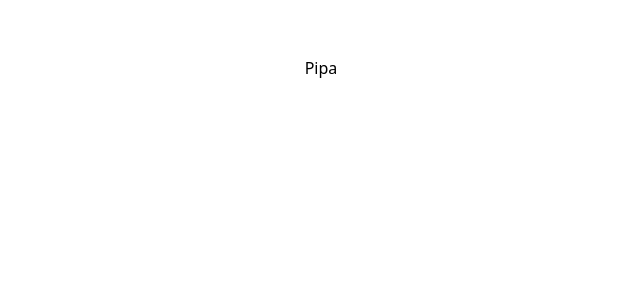
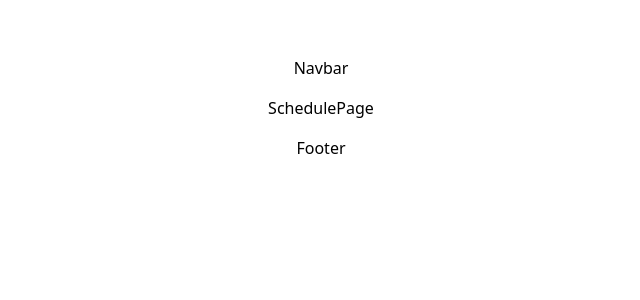
Before and after one commit to Jaro111/gym_tracker_FE, a React (Vite) app: page /schedulePage in a window 1280 px wide. Shown: the top 300 px of the page, without its empty margins (319-959 px from the left). Built offline with nearby package versions, Linux system fonts and the light colour scheme.

Commit message:
chore: routes working

```diff
--- a/package.json
+++ b/package.json
@@ -11,7 +11,8 @@
   },
   "dependencies": {
     "react": "^19.0.0",
-    "react-dom": "^19.0.0"
+    "react-dom": "^19.0.0",
+    "react-router-dom": "^7.4.0"
   },
   "devDependencies": {
     "@eslint/js": "^9.21.0",
--- a/src/App.jsx
+++ b/src/App.jsx
@@ -1,14 +1,25 @@
 import { BrowserRouter, Route, Routes } from "react-router-dom";
 import { useState } from "react";
+import { Navbar } from "./pages/Navbar";
+import { CalendarPage } from "./pages/CalendarPage";
+import { WeekPlanPage } from "./pages/WeekPlanPage";
+import { TrainingPage } from "./pages/TrainingPage";
+import { SchedulePage } from "./pages/SchedulePage";
+import { Footer } from "./pages/Footer";
 import "./App.css";
 
 function App() {
-  const [count, setCount] = useState(0);
-
   return (
-    <>
-      <p>Pipa</p>
-    </>
+    <BrowserRouter basename="">
+      <Navbar />
+      <Routes>
+        <Route path="" element={<CalendarPage />} />
+        <Route path="/trainingPage" element={<TrainingPage />} />
+        <Route path="/weekPlanPage" element={<WeekPlanPage />} />
+        <Route path="/schedulePage" element={<SchedulePage />} />
+      </Routes>
+      <Footer />
+    </BrowserRouter>
   );
 }
 
--- /dev/null
+++ b/src/pages/Footer.jsx
@@ -0,0 +1,5 @@
+import React from "react";
+
+export const Footer = () => {
+  return <p>Footer</p>;
+};
--- /dev/null
+++ b/src/pages/SchedulePage.jsx
@@ -0,0 +1,5 @@
+import React from "react";
+
+export const SchedulePage = () => {
+  return <p>SchedulePage</p>;
+};
```
Also changed, not shown: 1 other file (tests, documents, lock files or other folders).
